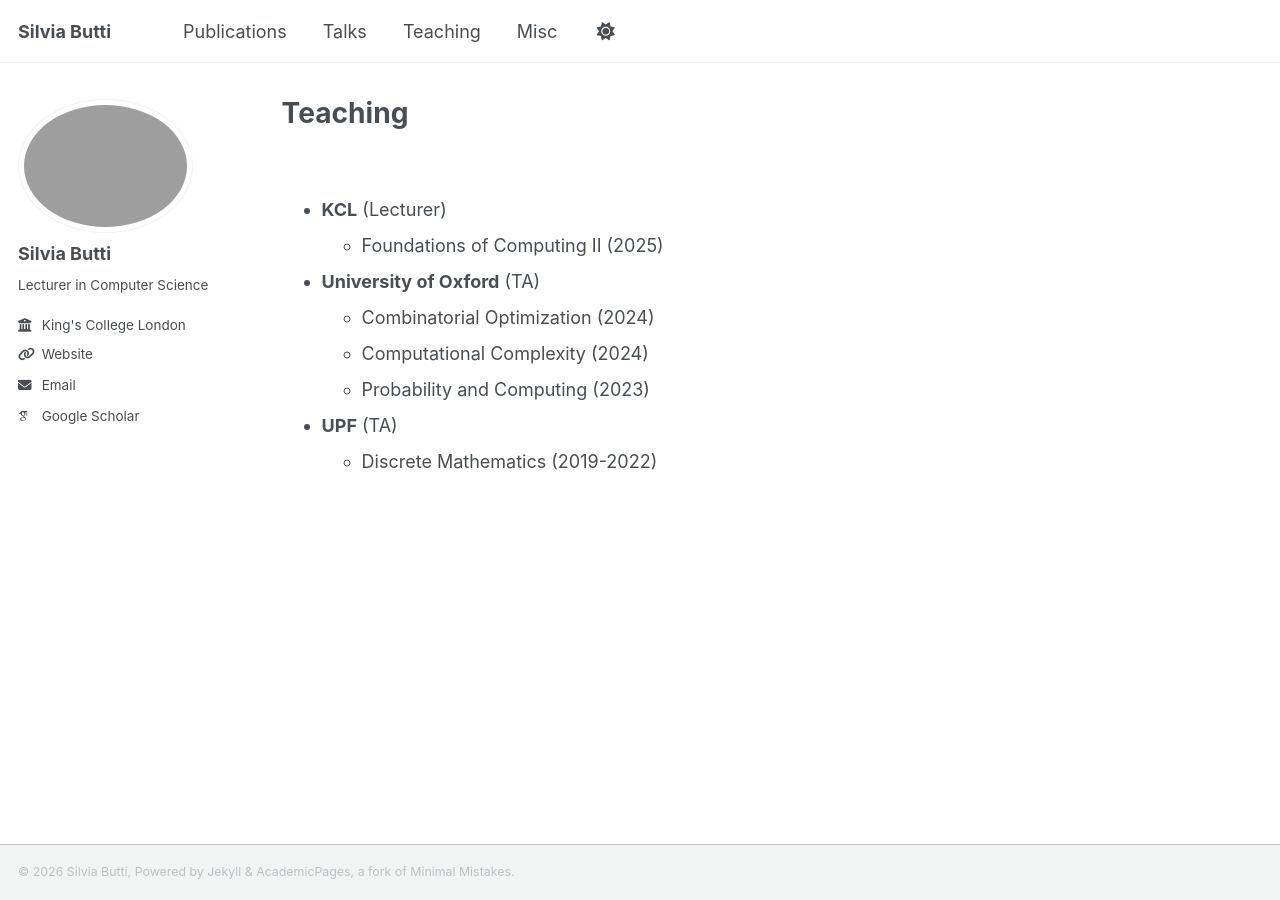
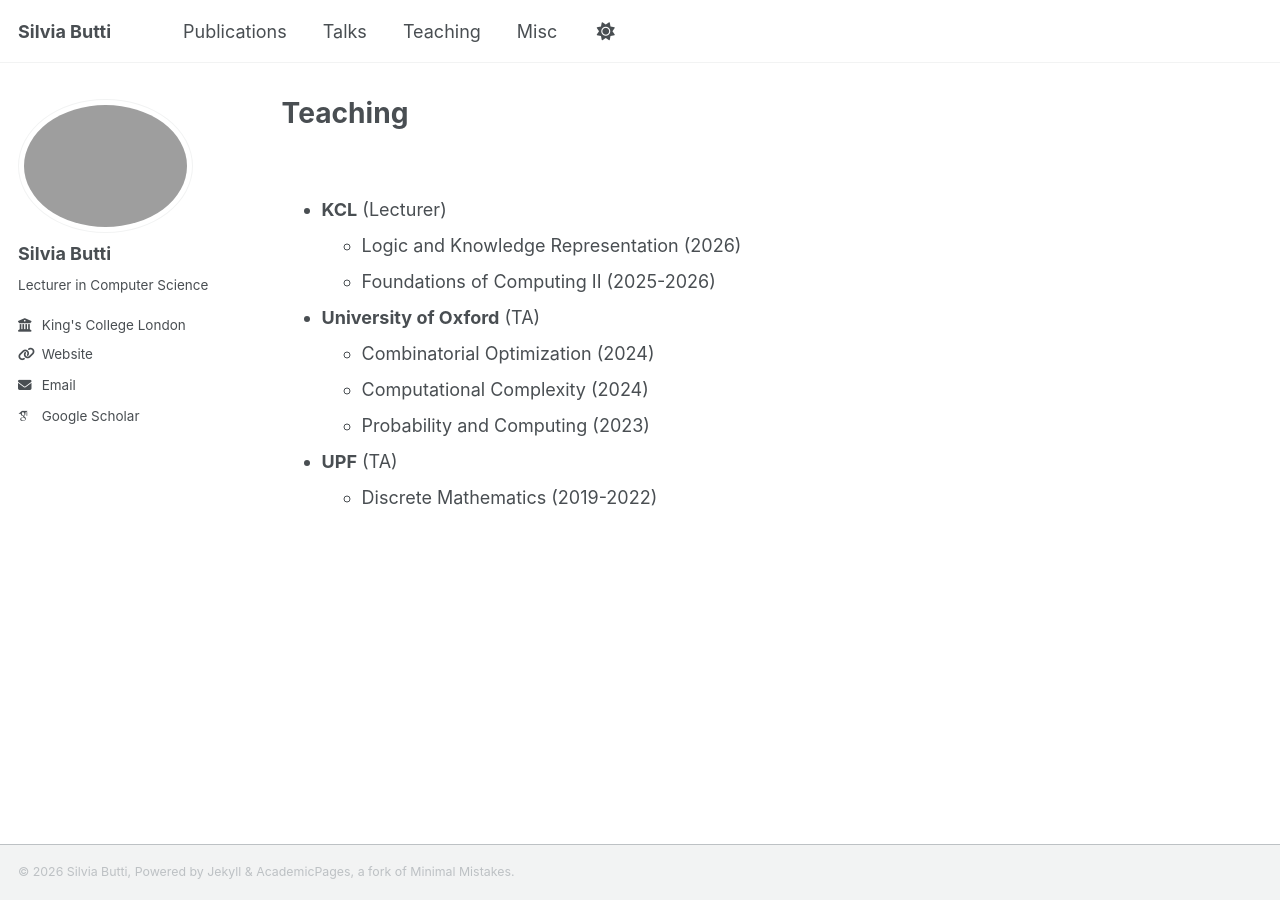
Before and after one commit to silviabutti/silviabutti.github.io, a Jekyll site: the page built from _pages/teaching.md, in a window 1280 px wide. Built offline with Jekyll 4.4.1, drawn with Linux system fonts in a browser that asks for light colours; some web fonts are replaced; a script bundle is joined from its source files by our own code; library files that are not in the unit come from our copies.

Commit message:
Update teaching.md

```diff
--- a/_pages/teaching.md
+++ b/_pages/teaching.md
@@ -8,7 +8,8 @@ author_profile: true
 <br>
 
 * **KCL** (Lecturer)
-    * Foundations of Computing II (2025)
+    * Logic and Knowledge Representation (2026)
+    * Foundations of Computing II (2025-2026)
 
 * **University of Oxford** (TA)
     * Combinatorial Optimization (2024)
```
